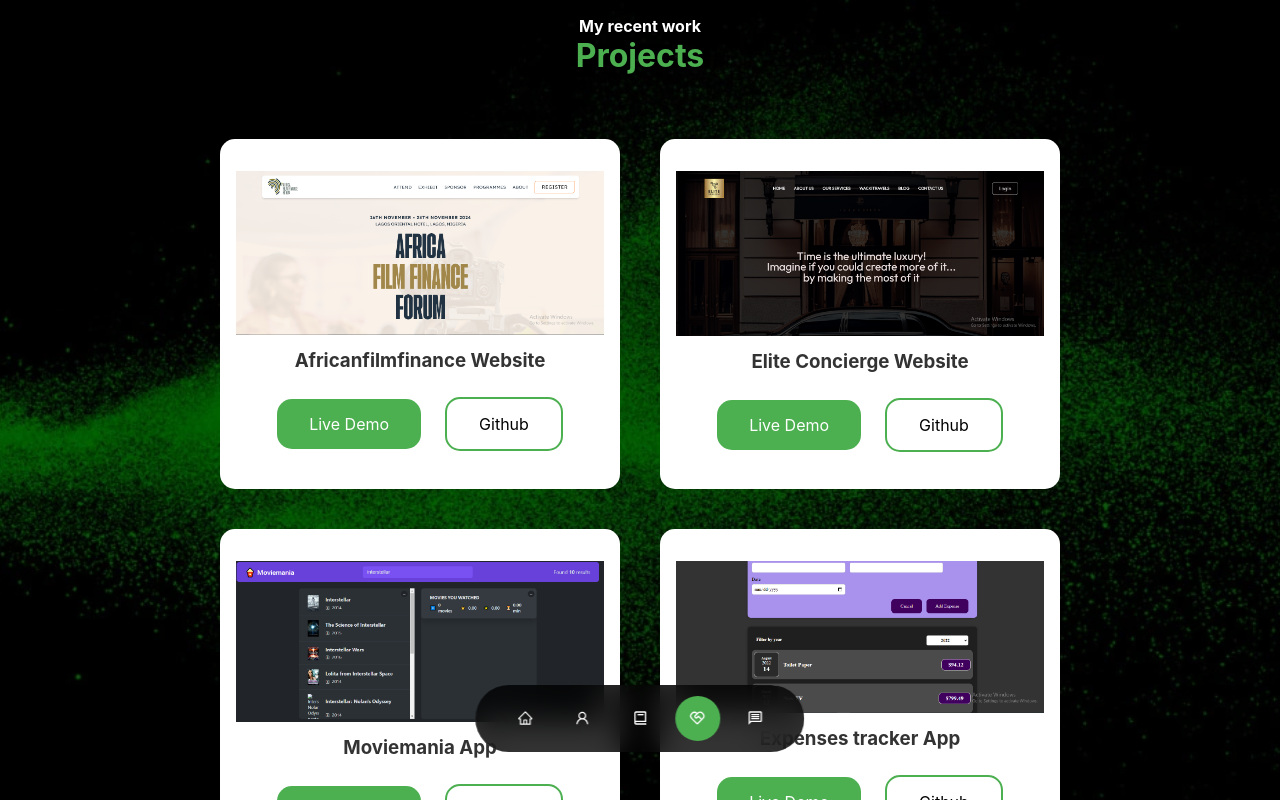
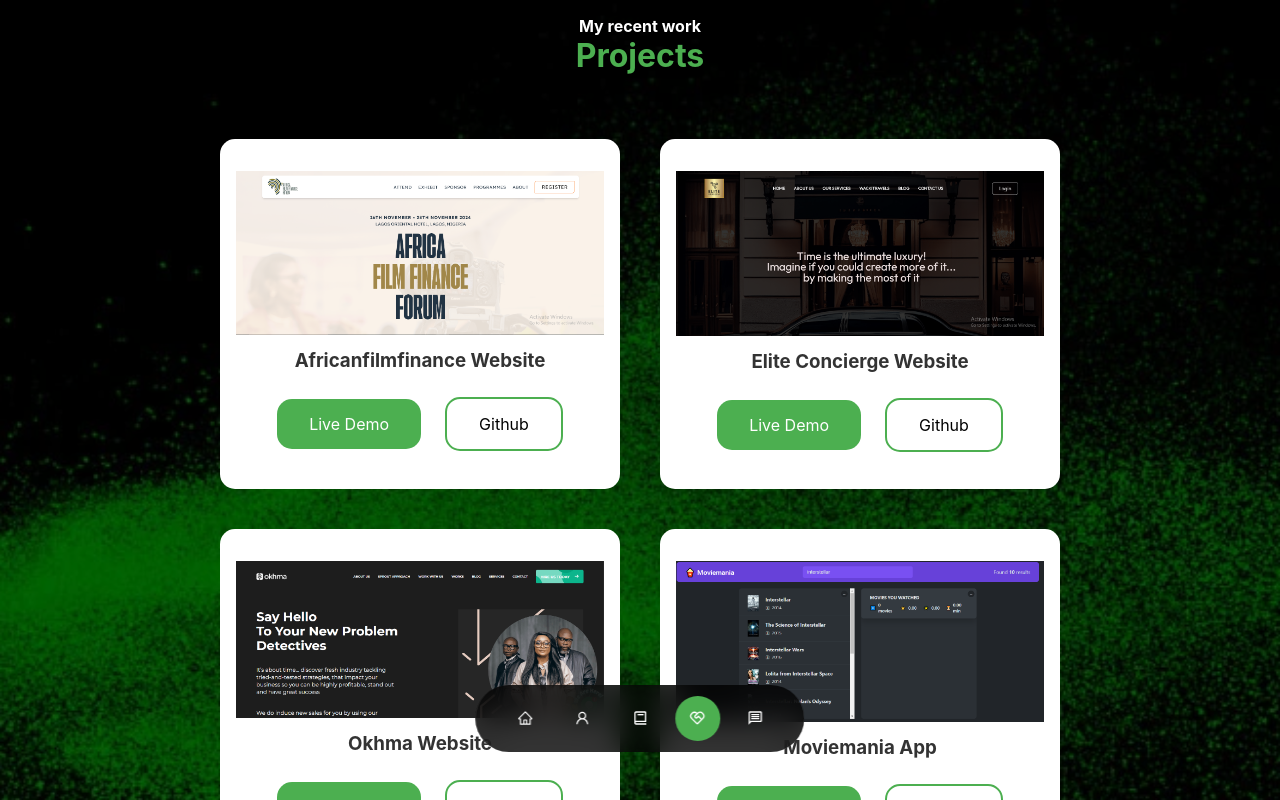
Before and after one commit to odinakazy/My-portfolio, a React (Create React App) app: page /project in a window 1280 px wide. Shown: the top 800 px of the page. Built offline with nearby package versions, Linux system fonts and the light colour scheme.

Commit message:
more project added

```diff
--- a/src/components/Projects.js
+++ b/src/components/Projects.js
@@ -3,6 +3,7 @@ import classes from "./Projects.module.css";
 import Moviemania from "../assets/moviemania.png";
 import Expensestracker from "../assets/tracker.png";
 import Africanfilm from "../assets/Africanfilmfinance.png";
+import Okhma from "../assets/Okhma.png";
 import Elite from "../assets/Elite.png";
 import ProjectCard from "./ProjectCard";
 
@@ -19,6 +20,14 @@ const projectsData = [
     altText: "Elite Concierge Website",
     title: "Elite Concierge Website",
     liveDemoLink: "https://elite-concierge.netlify.app/",
+    githubLink: "https://github.com/odinakazy/",
+  },
+
+  {
+    imgSrc: Okhma,
+    altText: "Okhma Website",
+    title: "Okhma Website",
+    liveDemoLink: "https://okhma.com/",
     githubLink: "https://github.com/odinakazy/",
   },
   {
```
Also changed, not shown: src/assets/Okhma.png (added).
